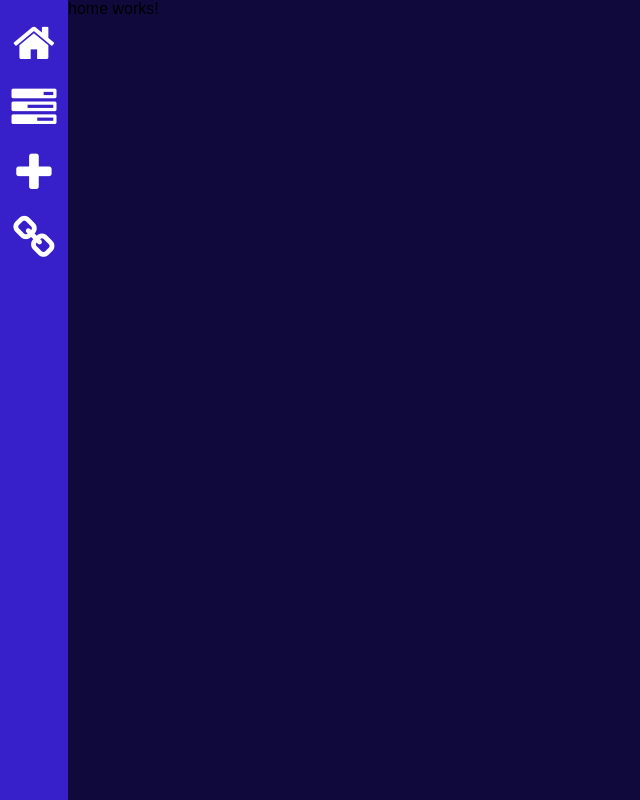
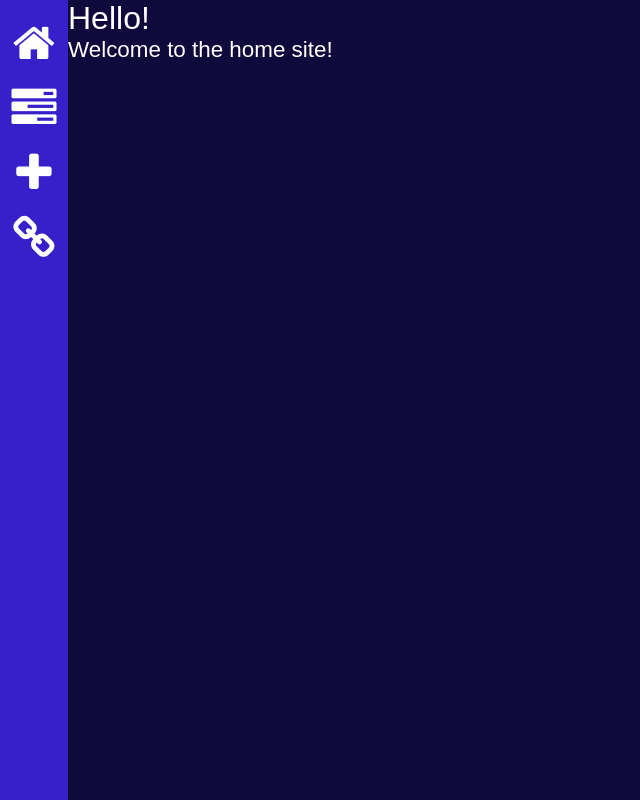
Before and after one commit to SirBoots560/HomeSite, an Angular app in the folder frontend/: page /home in a window 1280 px wide. Shown: the whole page, without its empty margins (0-640 px from the left). Built offline with nearby package versions, Linux system fonts and the light colour scheme.

Commit message:
temp homepage implementation

```diff
--- a/frontend/src/app/home/home.component.css
+++ b/frontend/src/app/home/home.component.css
@@ -0,0 +1,11 @@
+h1 {
+    font-size: 2em;
+}
+
+h2 {
+    font-size: 1.4em;
+}
+
+h1, h2{
+    color: #FFF;
+}
--- a/frontend/src/app/home/home.component.html
+++ b/frontend/src/app/home/home.component.html
@@ -1 +1,2 @@
-<p>home works!</p>
+<h1>Hello!</h1>
+<h2>Welcome to the home site!</h2>
```
